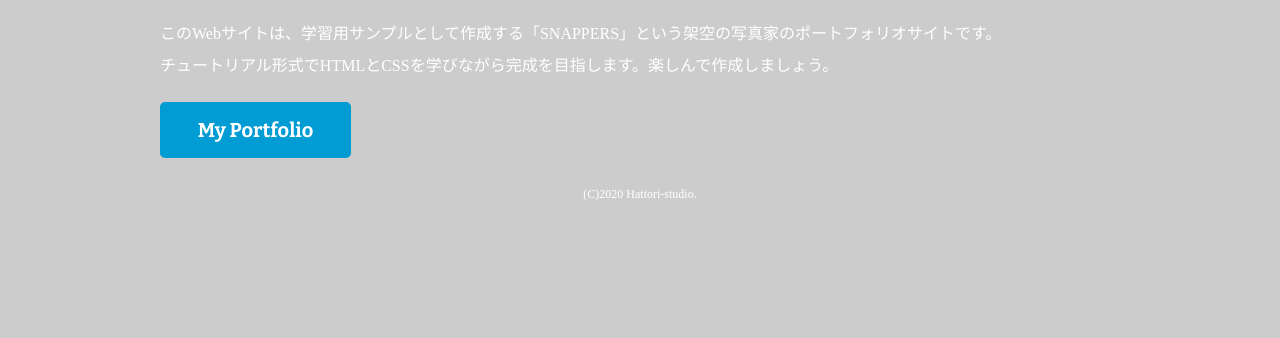
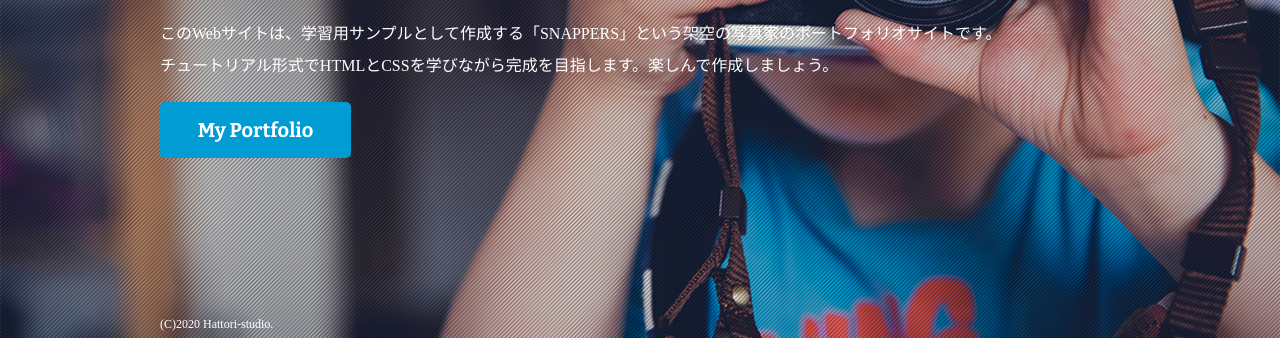
Before and after one commit to Narita-1095305/html-css-design, a plain HTML site: page index.html in a window 1280 px wide. Shown: the part 482-820 px from the top of the page. Drawn offline with nearby package versions, Linux system fonts and the light colour scheme.

Commit message:
add index page

```diff
--- a/css/style.css
+++ b/css/style.css
@@ -127,3 +127,17 @@ footer small {
     background-color: #ffffff;
     color: #009cd3;
 }
+
+#index footer {
+    width: 960px;
+    margin: 150px auto 0 auto;
+    text-align: left;
+}
+
+#index {
+    background-image: url(../images/bg-index.jpg);
+    background-repeat: no-repeat;
+    background-position: center center;
+    background-attachment: fixed;
+    background-size: cover;
+}
```
